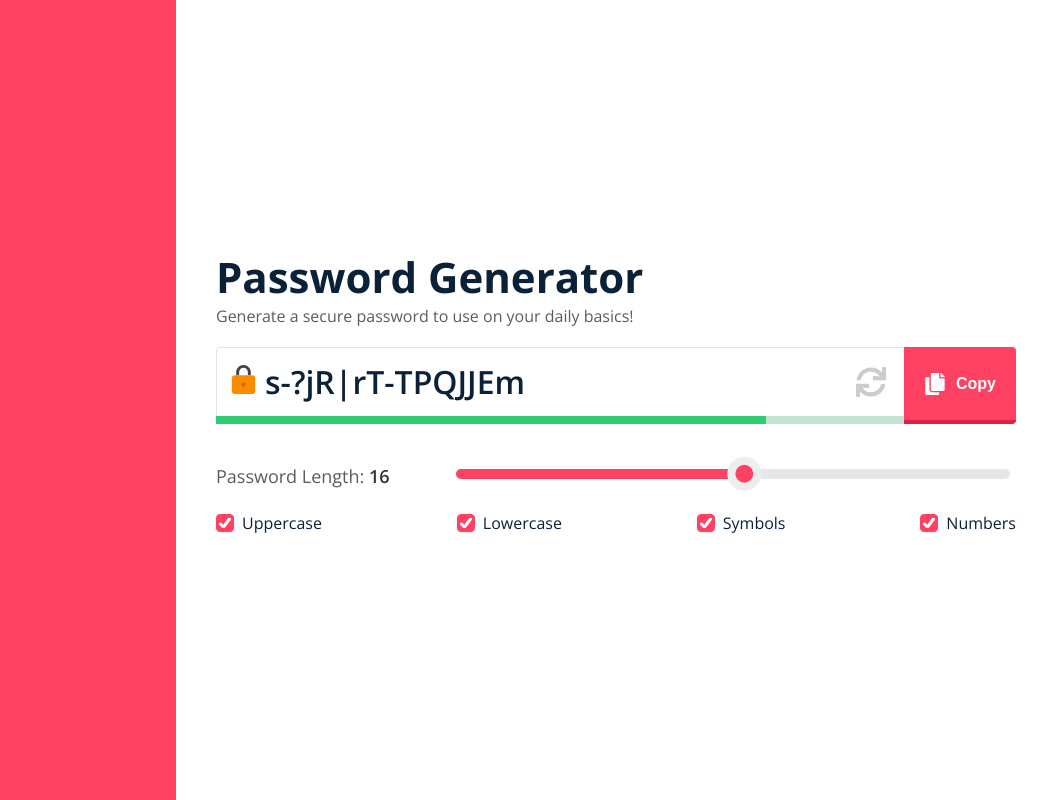
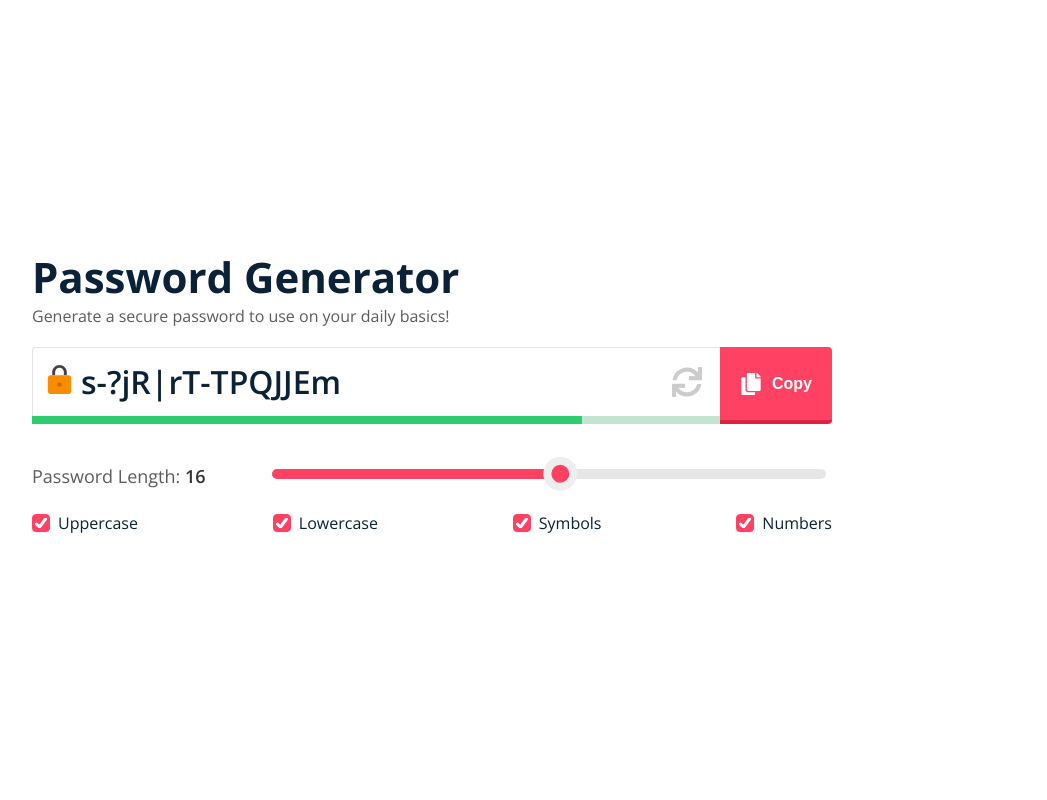
Before and after one commit to ajsevillano/password-generator, a React (Create React App) app: page / in a window 1280 px wide. Shown: the whole page, without its empty margins (208-1255 px from the left). Built offline with nearby package versions, Linux system fonts and the light colour scheme.

Commit message:
Remove side bar

```diff
--- a/src/App.css
+++ b/src/App.css
@@ -15,11 +15,7 @@ body {
 .container {
   display: flex;
   height: 100vh;
-}
-
-.side {
-  background-color: #ff4163;
-  width: 30%;
+  justify-content: center;
 }
 
 .main-contain {
@@ -27,8 +23,6 @@ body {
   flex-direction: column;
   display: flex;
   justify-content: center;
-  margin-left: 40px;
-  margin-right: auto;
 }
 .main-contain h1 {
   font-size: 42px;
--- a/src/components/Layout/Index.js
+++ b/src/components/Layout/Index.js
@@ -3,7 +3,6 @@ import React from 'react';
 const Index = ({ children }) => {
   return (
     <div className="container">
-      <div className="side"></div>
       <div className="main-contain">{children}</div>
     </div>
   );
--- a/src/components/Layout/_Layout.scss
+++ b/src/components/Layout/_Layout.scss
@@ -14,11 +14,7 @@ body {
 .container {
   display: flex;
   height: 100vh;
-}
-
-.side {
-  background-color: #ff4163;
-  width: 30%;
+  justify-content: center;
 }
 
 .main-contain {
@@ -26,8 +22,6 @@ body {
   flex-direction: column;
   display: flex;
   justify-content: center;
-  margin-left: 40px;
-  margin-right: auto;
 
   h1 {
     font-size: 42px;
```
Also changed, not shown: 1 other file (tests, documents, lock files or other folders).
